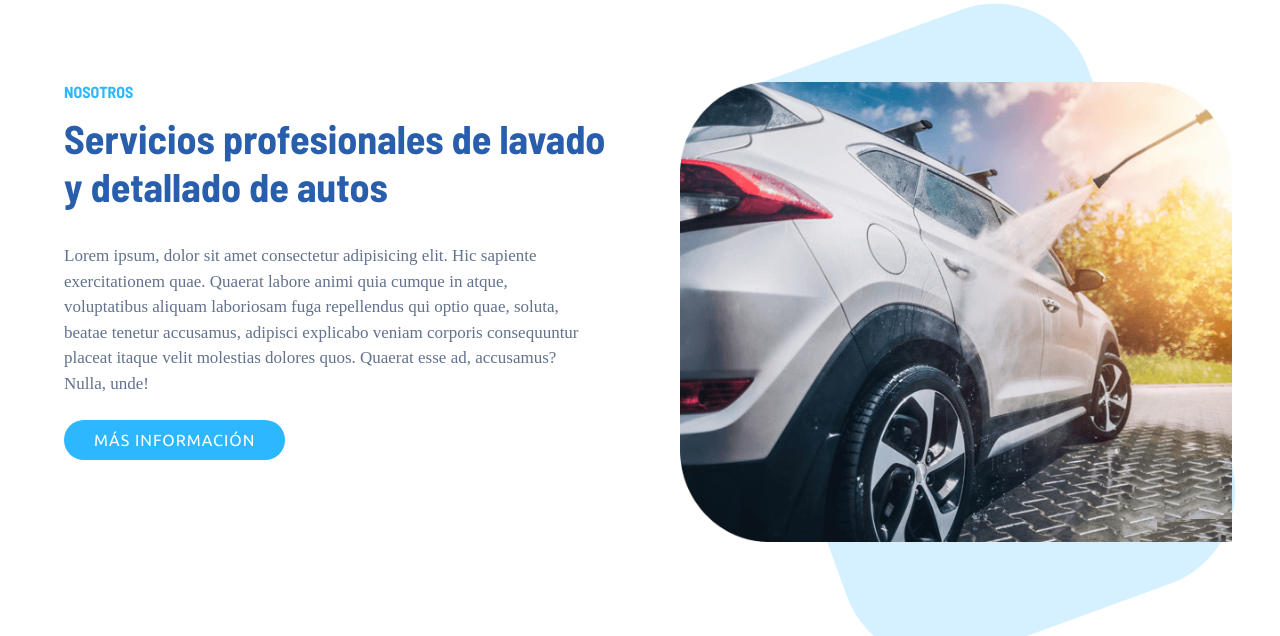
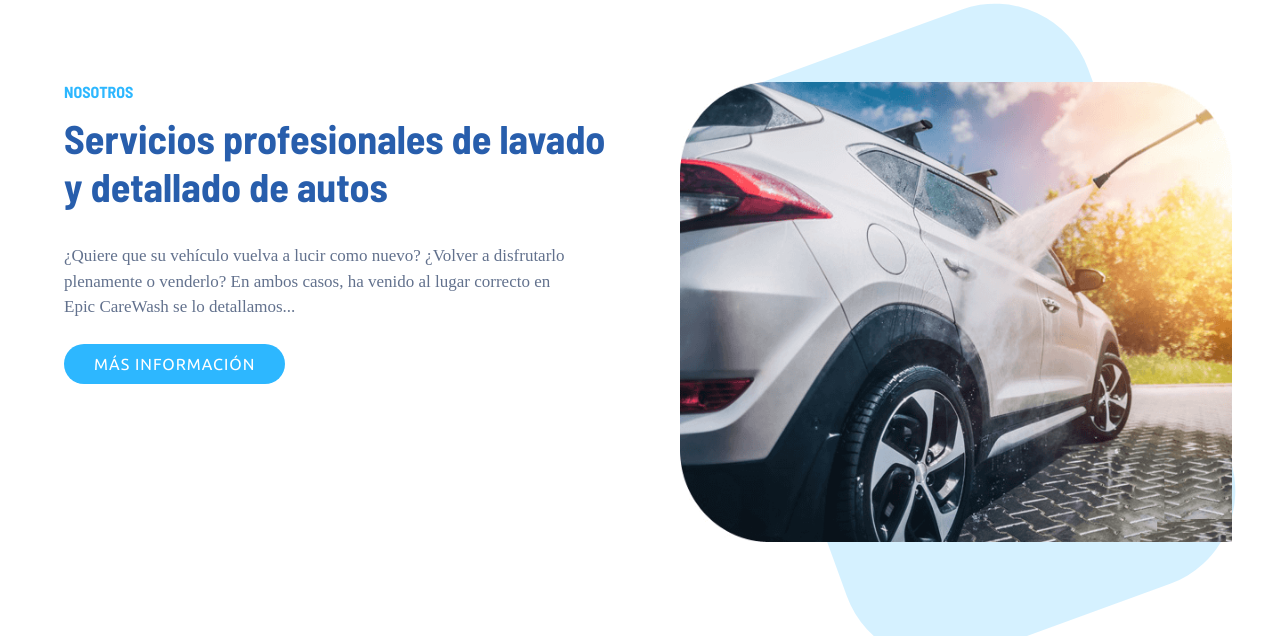
Before and after one commit to tavo1477/epic-carewash, a PHP site: page /epic-carewash/ in a window 1280 px wide. Shown: the part 1224-1860 px from the top of the page. Run offline with PHP 8.4, Linux system fonts and the light colour scheme; some libraries are stand-ins or nearby versions.

Commit message:
Completando el texto de nosotros en la página de nosotros

```diff
--- a/vistas/paginas/modulos/nosotros.php
+++ b/vistas/paginas/modulos/nosotros.php
@@ -14,11 +14,11 @@ NOAOTROS
 
 			<p class="aside-text">
 
-				Lorem ipsum, dolor sit amet consectetur adipisicing elit. Hic sapiente exercitationem quae. Quaerat labore animi quia cumque in atque, voluptatibus aliquam laboriosam fuga repellendus qui optio quae, soluta, beatae tenetur accusamus, adipisci explicabo veniam corporis consequuntur placeat itaque velit molestias dolores quos. Quaerat esse ad, accusamus? Nulla, unde!
+				¿Quiere que su vehículo vuelva a lucir como nuevo? ¿Volver a disfrutarlo plenamente o venderlo? En ambos casos, ha venido al lugar correcto en Epic CareWash se lo detallamos...
 
 			</p>
 
-			<a href="#" class="btn-flip" data-back="Más información" data-front="Más información"></a>
+			<a href="<?php echo $ruta?>nosotros" class="btn-flip" data-back="Más información" data-front="Más información"></a>
 
 		</aside>
 
```
